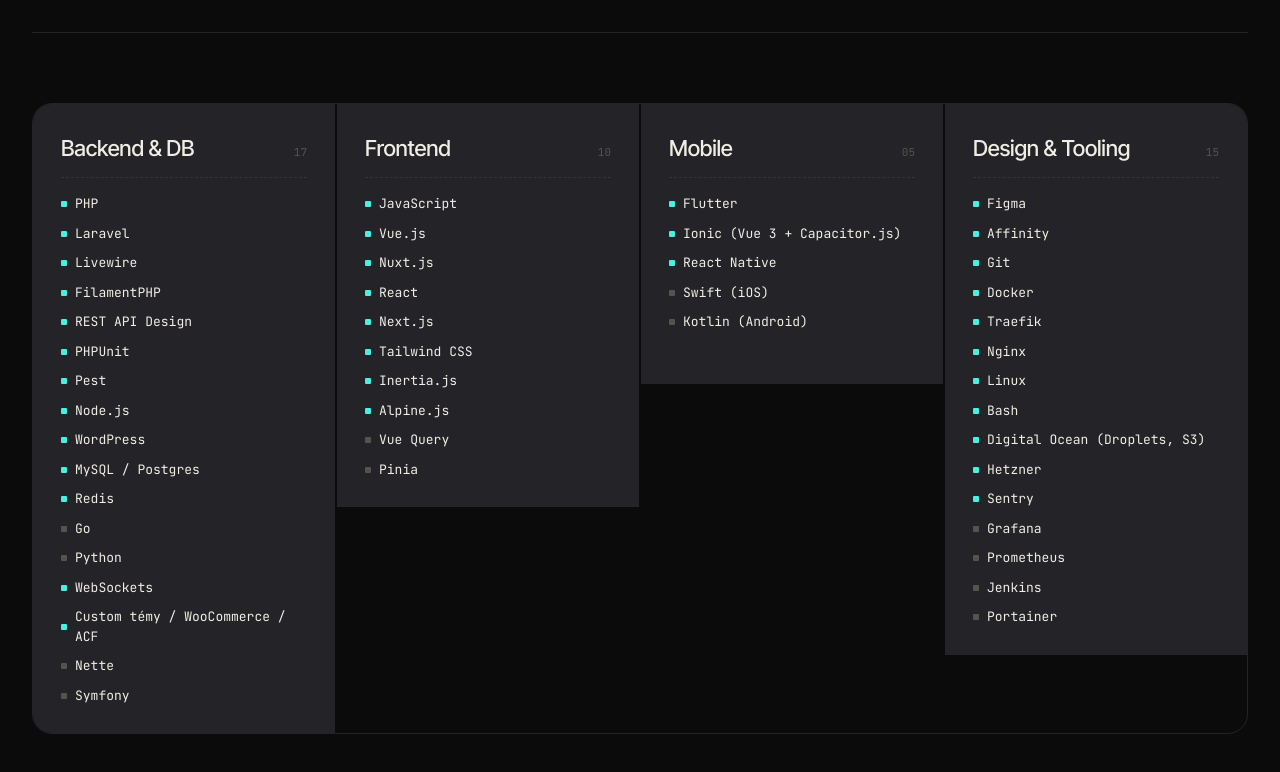
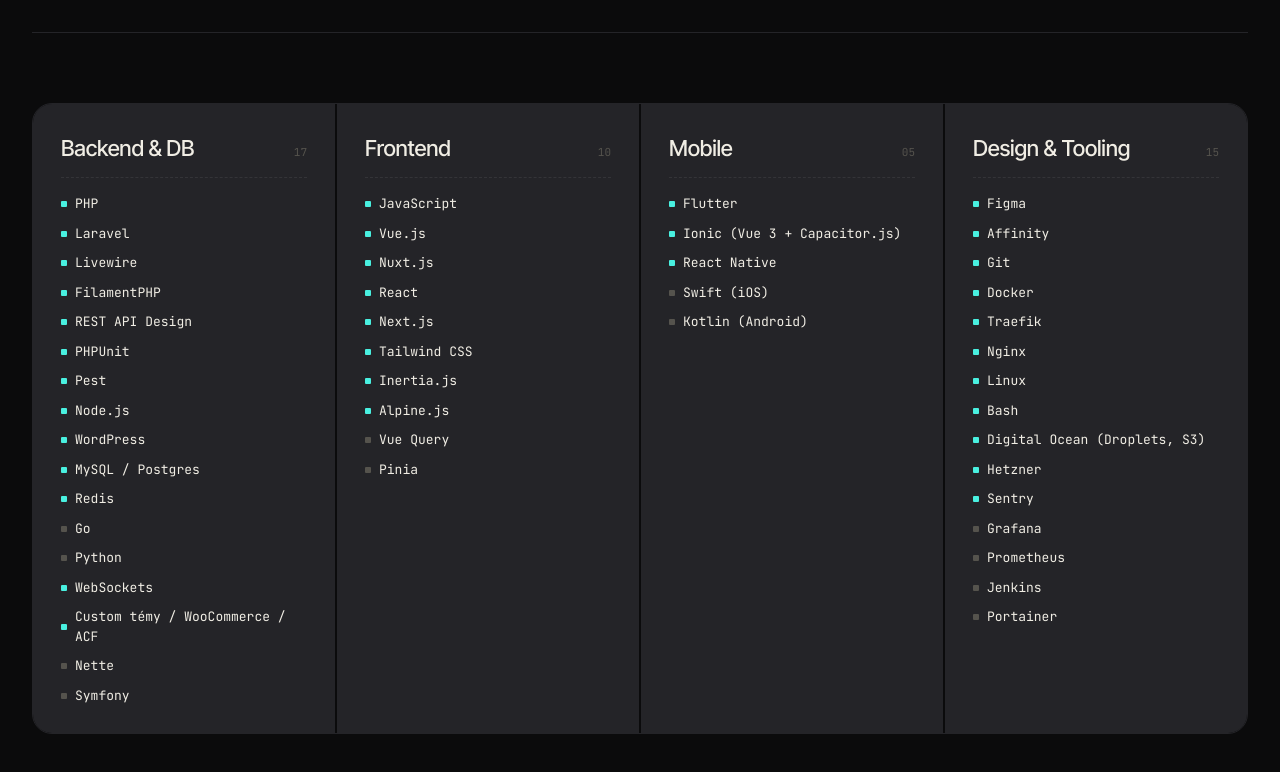
Before and after one commit to michal-cecko/cecko-web, a Next.js app: page /en/o-mne in a window 1280 px wide. Shown: the part 1356-2128 px from the top of the page. Built offline with nearby package versions, Linux system fonts and the light colour scheme.

Commit message:
Stack: equal-height cards on desktop
The Reveal wrapper around each .stack-cat broke CSS Grid's
align-items: stretch — wrappers stretched, inner cards didn't. Made
the wrappers display: flex and the inner card flex: 1 so all four
columns now share the height of the tallest one.

```diff
--- a/app/globals.css
+++ b/app/globals.css
@@ -89,6 +89,11 @@
   .services-grid > .reveal.span-8,
   .services-grid > .reveal.span-12 { grid-column: span 12; }
 }
+
+/* Same trick for the tech stack — inner .stack-cat needs to fill the
+   Reveal wrapper so all four columns stretch to equal height on desktop. */
+.stack-grid > .reveal { display: flex; }
+.stack-grid > .reveal > .stack-cat { flex: 1; width: 100%; min-width: 0; }
 
 html, body {
   background: var(--bg);
```
